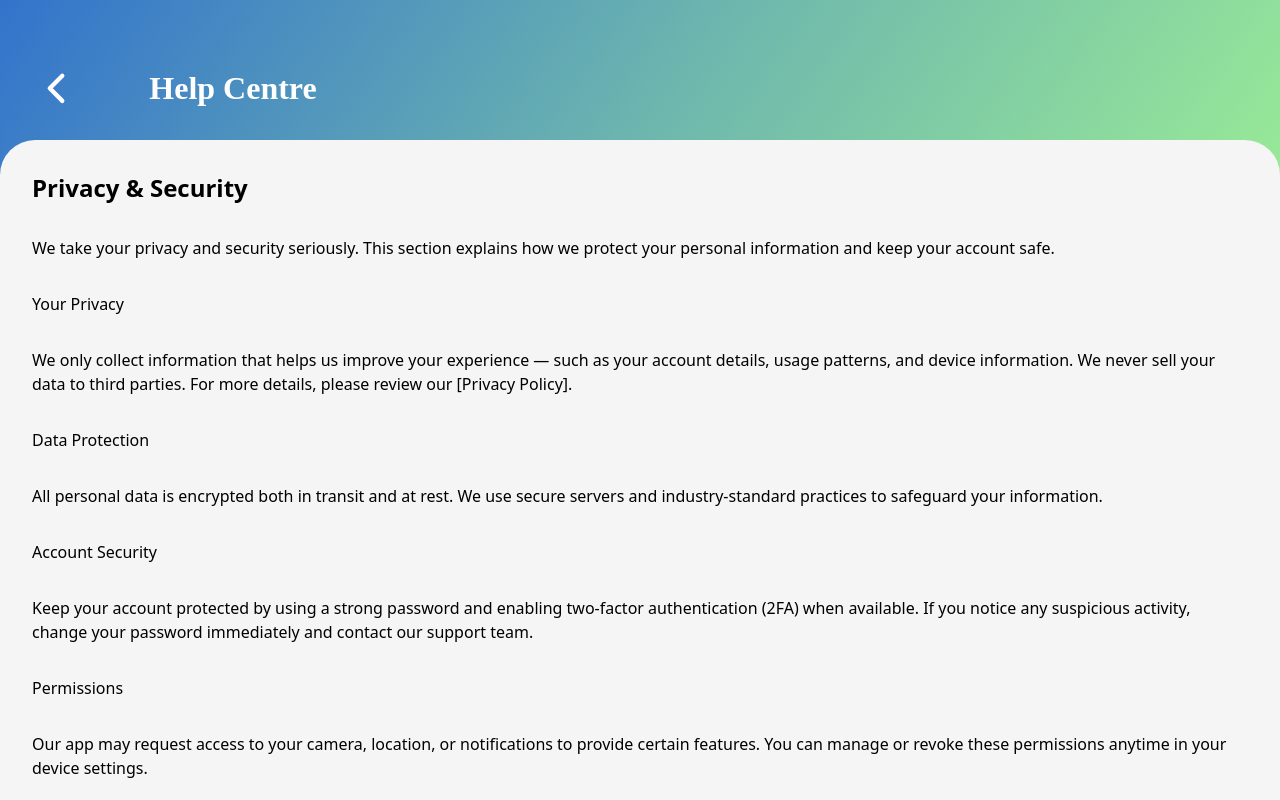
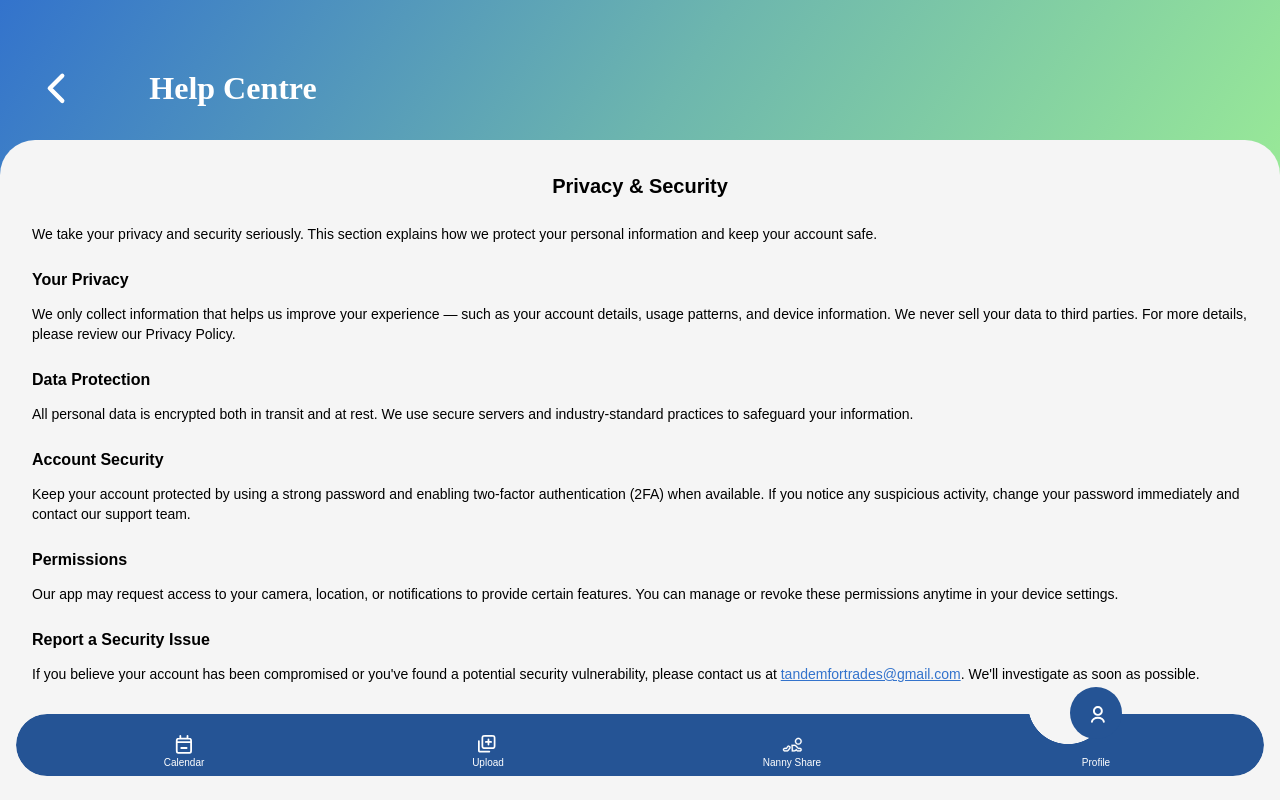
Before and after one commit to IDSP-TRADECARE/Tandem, a Next.js app: page /profile/Privacy in a window 1280 px wide. Built offline with nearby package versions, Linux system fonts and the light colour scheme; no server answers; a web font is replaced by a local one.

Commit message:
created Privacy and Security Page in Profile

```diff
--- a/src/app/profile/HelpCentre/page.tsx
+++ b/src/app/profile/HelpCentre/page.tsx
@@ -1,11 +1,11 @@
 'use client';
-import React from 'react'
 import { GradientBackgroundFull } from '@/app/components/ui/backgrounds/GradientBackgroundFull'
 import { ProfileHeader } from '@/app/components/ui/profile/header'
 import {HalfBackground} from '@/app/components/ui/backgrounds/HalfBackground'
 import {ProfileCardCarousel} from '@/app/components/ui/profile/cardCarousel'
 import {ActionButton} from '@/app/components/ui/profile/actionbtn'
 import {OptionButton} from '@/app/components/ui/profile/optionbtn'
+import { BottomNav } from '@/app/components/Layout/BottomNav'
 
 function HelpCentre() {
   return (
@@ -31,6 +31,7 @@ function HelpCentre() {
           onClick={() => console.log('contact us clicked')}
         />
         </div>
+        <BottomNav />
     </HalfBackground>
   </GradientBackgroundFull>
 );
--- a/src/app/profile/Privacy/page.tsx
+++ b/src/app/profile/Privacy/page.tsx
@@ -3,9 +3,7 @@ import React from 'react'
 import { GradientBackgroundFull } from '@/app/components/ui/backgrounds/GradientBackgroundFull'
 import { ProfileHeader } from '@/app/components/ui/profile/header'
 import {HalfBackground} from '@/app/components/ui/backgrounds/HalfBackground'
-import {ProfileCardCarousel} from '@/app/components/ui/profile/cardCarousel'
-import {ActionButton} from '@/app/components/ui/profile/actionbtn'
-import {OptionButton} from '@/app/components/ui/profile/optionbtn'
+import { BottomNav } from '@/app/components/Layout/BottomNav'
 
 function Privacy() {
   return (
@@ -14,27 +12,50 @@ function Privacy() {
         <ProfileHeader title="Help Centre" />
       </div>
       <HalfBackground topPosition="140px">
-        <div className="p-8 space-y-8">
-          <h2 className="text-2xl font-bold">Privacy & Security</h2>
-          <p>We take your privacy and security seriously. This section explains how we protect your personal information and keep your account safe. </p>
+        <div className="p-8 pb-24 space-y-6">
+          <h2 className="text-xl font-bold font-alan text-black text-center">Privacy & Security</h2>
+          <p className="font-alan text-sm text-black leading-5">
+            We take your privacy and security seriously. This section explains how we protect your personal information and keep your account safe.
+          </p>
 
-            <h3>Your Privacy</h3>
-            <p>We only collect information that helps us improve your experience — such as your account details, usage patterns, and device information. We never sell your data to third parties. For more details, please review our [Privacy Policy].</p>
+          <div className="space-y-3">
+            <h3 className="text-base font-bold font-alan text-black">Your Privacy</h3>
+            <p className="font-alan text-sm text-black leading-5">
+              We only collect information that helps us improve your experience — such as your account details, usage patterns, and device information. We never sell your data to third parties. For more details, please review our Privacy Policy.
+            </p>
+          </div>
 
-            <h3>Data Protection</h3>
-            <p>All personal data is encrypted both in transit and at rest. We use secure servers and industry-standard practices to safeguard your information.</p>
+          <div className="space-y-3">
+            <h3 className="text-base font-bold font-alan text-black">Data Protection</h3>
+            <p className="font-alan text-sm text-black leading-5">
+              All personal data is encrypted both in transit and at rest. We use secure servers and industry-standard practices to safeguard your information.
+            </p>
+          </div>
 
-            <h3>Account Security</h3>
-            <p>Keep your account protected by using a strong password and enabling two-factor authentication (2FA) when available. If you notice any suspicious activity, change your password immediately and contact our support team.</p>
+          <div className="space-y-3">
+            <h3 className="text-base font-bold font-alan text-black">Account Security</h3>
+            <p className="font-alan text-sm text-black leading-5">
+              Keep your account protected by using a strong password and enabling two-factor authentication (2FA) when available. If you notice any suspicious activity, change your password immediately and contact our support team.
+            </p>
+          </div>
 
-            <h3>Permissions</h3>
-            <p>Our app may request access to your camera, location, or notifications to provide certain features. You can manage or revoke these permissions anytime in your device settings.</p>
+          <div className="space-y-3">
+            <h3 className="text-base font-bold font-alan text-black">Permissions</h3>
+            <p className="font-alan text-sm text-black leading-5">
+              Our app may request access to your camera, location, or notifications to provide certain features. You can manage or revoke these permissions anytime in your device settings.
+            </p>
+          </div>
 
-            <h3>Report a Security Issue</h3>
-            <p>If you believe your account has been compromised or you’ve found a potential security vulnerability, please contact us at security@Tandem.com. We’ll investigate as soon as possible.</p>
-
+          <div className="space-y-3">
+            <h3 className="text-base font-bold font-alan text-black">Report a Security Issue</h3>
+            <p className="font-alan text-sm text-black leading-5 mb-12">
+              If you believe your account has been compromised or you've found a potential security vulnerability, please contact us at{' '}
+              <a href="tandemfortrades@gmail.com" className="underline" style={{ color: '#3373CC' }}>tandemfortrades@gmail.com</a>. We'll investigate as soon as possible.
+            </p>
+          </div>
         </div>
     </HalfBackground>
+    <BottomNav />
   </GradientBackgroundFull>
 );
 }
```
